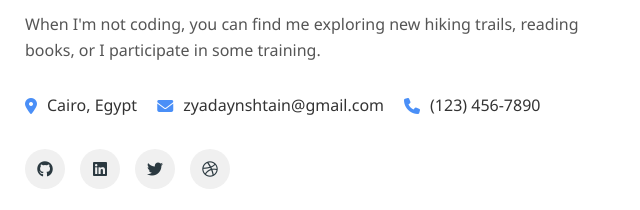
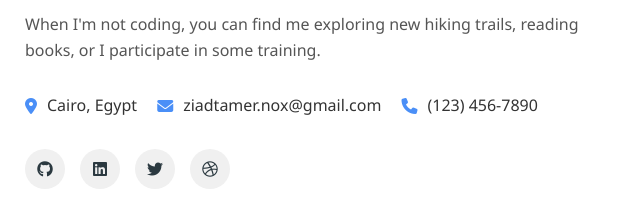
Before and after one commit to ZiadTamer52/Portfolio1, a plain HTML site: page index.html in a window 1280 px wide. Shown: the part 1390-1600 px from the top of the page, 640-1280 px from the left. Drawn offline with Linux system fonts and the light colour scheme.

Commit message:
Update index.html

```diff
--- a/index.html
+++ b/index.html
@@ -69,7 +69,7 @@
             </div>
             <div class="detail">
               <i class="fas fa-envelope"></i>
-              <span>zyadaynshtain@gmail.com</span>
+              <span>ziadtamer.nox@gmail.com</span>
             </div>
             <div class="detail">
               <i class="fas fa-phone"></i>
@@ -252,7 +252,7 @@
               <i class="fas fa-envelope"></i>
               <div>
                 <h4>Email</h4>
-                <p>zyadaynshtain@gmail.com</p>
+                <p>ziadtamer.nox@gmail.com</p>
               </div>
             </div>
             <div class="contact-item">
```
